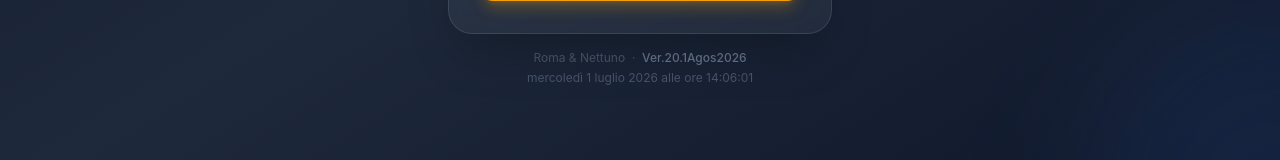
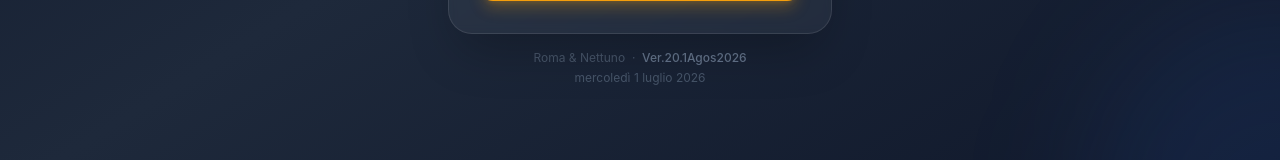
Before and after one commit to fgoose68/home2home, a React (Vite) app: page / in a window 1280 px wide. Shown: the part 604-764 px from the top of the page. Built offline with nearby package versions, Linux system fonts and the light colour scheme; no server answers.

Commit message:
Simplify date display

```diff
--- a/src/pages/LoginPage.tsx
+++ b/src/pages/LoginPage.tsx
@@ -1,4 +1,4 @@
-import { useState, useEffect } from 'react';
+import { useState } from 'react';
 import { Eye, EyeOff, LogIn } from 'lucide-react';
 
 interface LoginPageProps {
@@ -11,12 +11,7 @@ export default function LoginPage({ onLogin }: LoginPageProps) {
   const [showPw, setShowPw] = useState(false);
   const [error, setError] = useState('');
   const [shake, setShake] = useState(false);
-  const [now, setNow] = useState(new Date());
-
-  useEffect(() => {
-    const id = setInterval(() => setNow(new Date()), 1000);
-    return () => clearInterval(id);
-  }, []);
+  const today = new Date().toLocaleDateString('it-IT', { dateStyle: 'full' });
 
   function handleSubmit(e: React.FormEvent) {
     e.preventDefault();
@@ -185,7 +180,7 @@ export default function LoginPage({ onLogin }: LoginPageProps) {
           Roma &amp; Nettuno &nbsp;·&nbsp; <span className="text-slate-500 font-medium">Ver.20.1Agos2026</span>
         </p>
         <p className="text-center text-slate-600 text-xs mt-1">
-          {now.toLocaleString('it-IT', { dateStyle: 'full', timeStyle: 'medium' })}
+          {today}
         </p>
       </div>
     </div>
```
